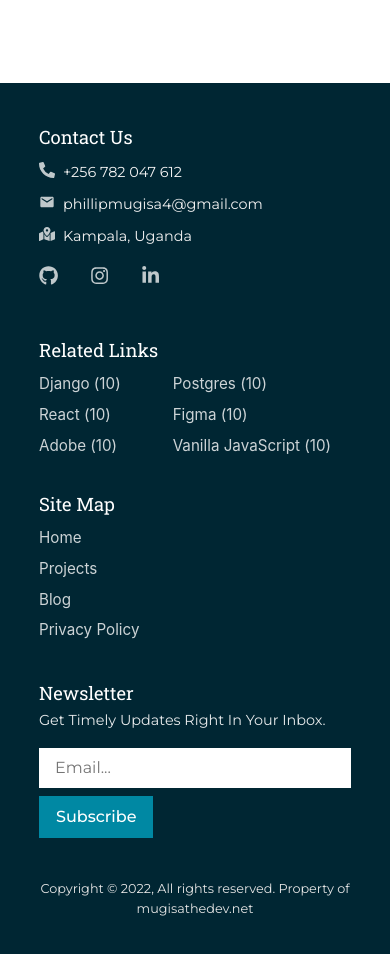
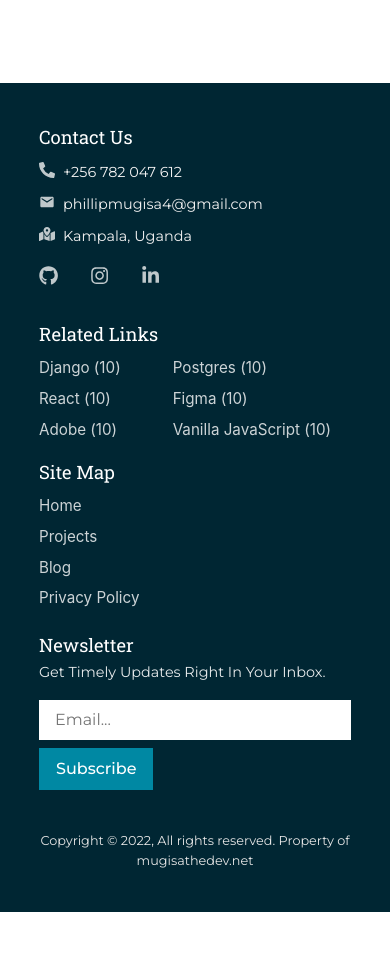
Before and after one commit to phillipmugisa/portfolio, a React (Create React App) app in the folder frontend/: page / in a window 390 px wide. Shown: the part 7140-8094 px from the top of the page. After the commit the page ends 8052 px from the top, so only its background shows below. Built offline with nearby package versions, Linux system fonts and the light colour scheme.

Commit message:
news and blog sections handled

```diff
--- a/frontend/src/App.css
+++ b/frontend/src/App.css
@@ -723,6 +723,11 @@ input:checked + .slider:before {
         padding: 1rem 2rem;
         --gap: 6rem;
     }
+
+    /* news */
+    .news-body {
+        grid-template-columns: repeat(2, 1fr);
+    }
 }
 
 @media screen
--- a/frontend/src/index.css
+++ b/frontend/src/index.css
@@ -595,6 +595,10 @@ section {
 @media screen
     and (max-width: 1024px){
 
+      footer .container {
+        --gap: 1rem;
+    }
+
 }
 
 @media screen
@@ -645,7 +649,6 @@ section {
     }
 
     footer .container {
-        --gap: 2rem;
         grid-template-columns: 1fr;
     }
 
```
